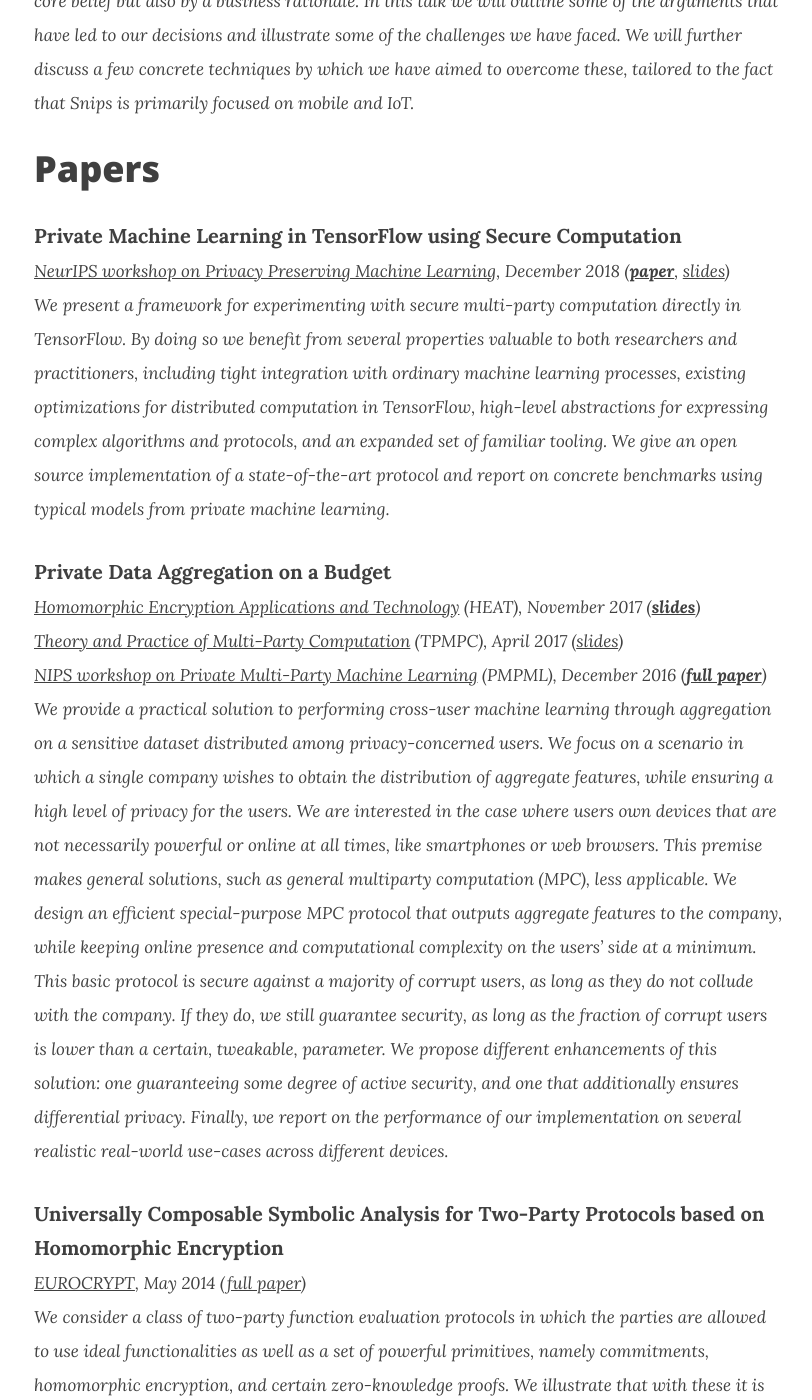
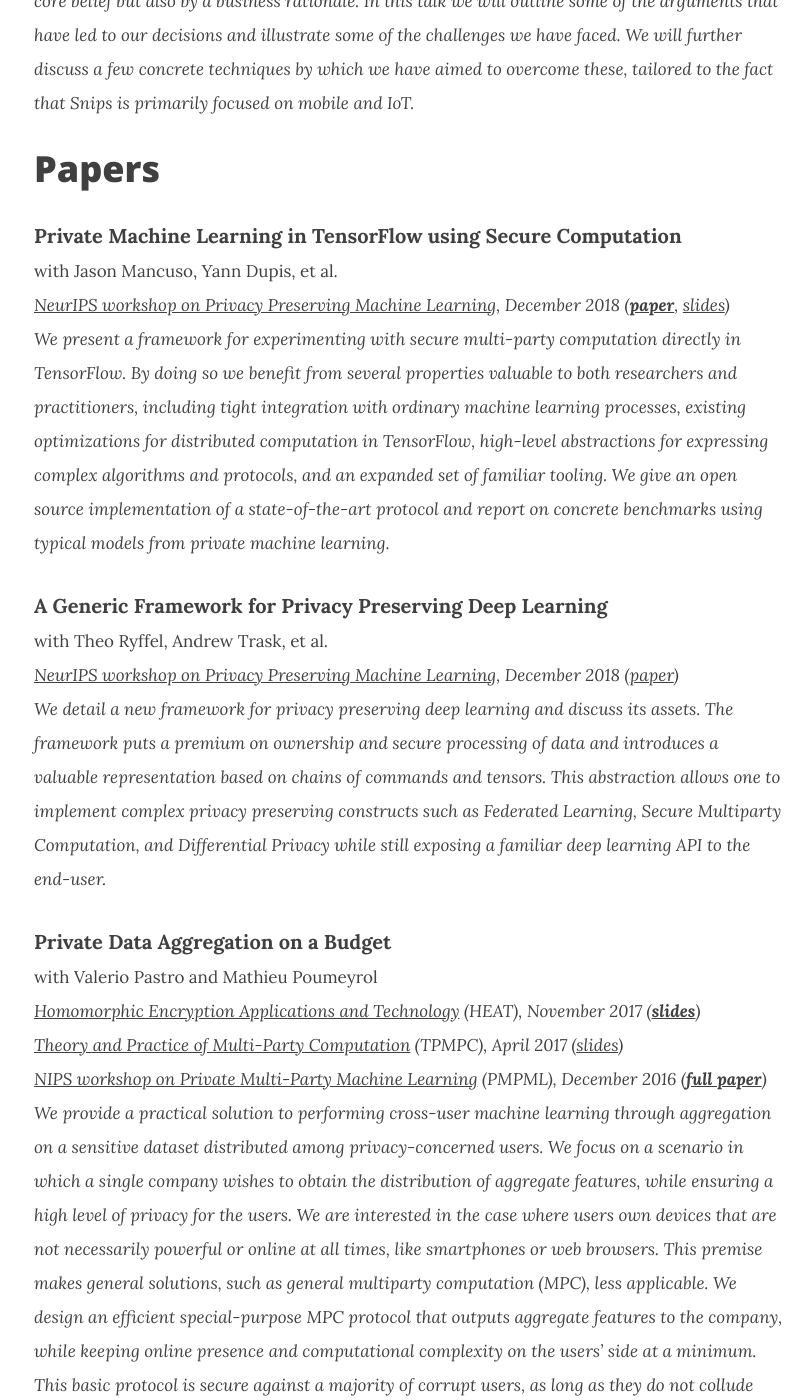
Before and after one commit to mortendahl/mortendahl.github.io, a Jekyll site: the page built from resources.md, in a window 1280 px wide and 1400 px high, scrolled down 1515 px. Shown: the whole window, without its empty margins (231-1043 px from the left). Built offline with Jekyll 4.4.1, drawn with Linux system fonts in a browser that asks for light colours; nearby versions of some CDN libraries; some of the changed text lies outside the part shown.

Commit message:
resources

```diff
--- a/resources.md
+++ b/resources.md
@@ -31,33 +31,45 @@
 # Papers
 
 <strong>Private Machine Learning in TensorFlow using Secure Computation</strong>
+<br/><small>with  Jason Mancuso, Yann Dupis, et al.</small>
 <br/><small><em>[NeurIPS workshop on Privacy Preserving Machine Learning](https://ppml-workshop.github.io/ppml/), December 2018 (**[paper](https://arxiv.org/abs/1810.08130)**, [slides](https://github.com/mortendahl/talks/raw/master/PPML18-slides.pdf))</em></small>
 <br/><small><em>We present a framework for experimenting with secure multi-party computation directly in TensorFlow. By doing so we benefit from several properties valuable to both researchers and practitioners, including tight integration with ordinary machine learning processes, existing optimizations for distributed computation in TensorFlow, high-level abstractions for expressing complex algorithms and protocols, and an expanded set of familiar tooling. We give an open source implementation of a state-of-the-art protocol and report on concrete benchmarks using typical models from private machine learning.</em></small>
 
+<strong>A Generic Framework for Privacy Preserving Deep Learning</strong>
+<br/><small>with Theo Ryffel, Andrew Trask, et al.</small>
+<br/><small><em>[NeurIPS workshop on Privacy Preserving Machine Learning](https://ppml-workshop.github.io/ppml/), December 2018 ([paper](https://arxiv.org/abs/1811.04017))</em></small>
+<br/><small><em>We detail a new framework for privacy preserving deep learning and discuss its assets. The framework puts a premium on ownership and secure processing of data and introduces a valuable representation based on chains of commands and tensors. This abstraction allows one to implement complex privacy preserving constructs such as Federated Learning, Secure Multiparty Computation, and Differential Privacy while still exposing a familiar deep learning API to the end-user.</em></small>
+
 <strong>Private Data Aggregation on a Budget</strong>
+<br/><small>with Valerio Pastro and Mathieu Poumeyrol</small>
 <br/><small><em>[Homomorphic Encryption Applications and Technology](https://heat-project.eu/finalworkshop/) (HEAT), November 2017 (**[slides](https://github.com/mortendahl/talks/raw/master/HEAT17-slides.pdf)**)</em></small>
 <br/><small><em>[Theory and Practice of Multi-Party Computation](http://www.multipartycomputation.com/tpmpc-2017) (TPMPC), April 2017 ([slides](https://github.com/mortendahl/talks/raw/master/TPMPC17-slides.pdf))</em></small>
 <br/><small><em>[NIPS workshop on Private Multi-Party Machine Learning](https://pmpml.github.io/PMPML16/) (PMPML), December 2016 (**[full paper](https://eprint.iacr.org/2017/643)**)</em></small>
 <br/><small><em>We provide a practical solution to performing cross-user machine learning through aggregation on a sensitive dataset distributed among privacy-concerned users. We focus on a scenario in which a single company wishes to obtain the distribution of aggregate features, while ensuring a high level of privacy for the users. We are interested in the case where users own devices that are not necessarily powerful or online at all times, like smartphones or web browsers. This premise makes general solutions, such as general multiparty computation (MPC), less applicable. We design an efficient special-purpose MPC protocol that outputs aggregate features to the company, while keeping online presence and computational complexity on the users’ side at a minimum. This basic protocol is secure against a majority of corrupt users, as long as they do not collude with the company. If they do, we still guarantee security, as long as the fraction of corrupt users is lower than a certain, tweakable, parameter. We propose different enhancements of this solution: one guaranteeing some degree of active security, and one that additionally ensures differential privacy. Finally, we report on the performance of our implementation on several realistic real-world use-cases across different devices.</em></small>
 
 <strong>Universally Composable Symbolic Analysis for Two-Party Protocols based on Homomorphic Encryption</strong>
+<br/><small>with Ivan Damgård</small>
 <br/><small><em>[EUROCRYPT](http://ec14.compute.dtu.dk/), May 2014 ([full paper](https://eprint.iacr.org/2013/296))</em></small>
 <br/><small><em>We consider a class of two-party function evaluation protocols in which the parties are allowed to use ideal functionalities as well as a set of powerful primitives, namely commitments, homomorphic encryption, and certain zero-knowledge proofs. We illustrate that with these it is possible to capture protocols for oblivious transfer, coin-flipping, and generation of multiplication-triple.
 We show how any protocol in our class can be compiled to a symbolic representation expressed as a process in an abstract process calculus, and prove a general computational soundness theorem implying that if the protocol realises a given ideal functionality in the symbolic setting, then the original version also realises the ideal functionality in the standard computational UC setting. In other words, the theorem allows us to transfer a proof in the abstract symbolic setting to a proof in the standard UC model. Finally, we show that the symbolic interpretation is simple enough in a number of cases for the symbolic proof to be partly automated using the ProVerif tool.</em></small>
 
 <strong>On Secure Two-Party Integer Division</strong>
+<br/><small>with Chao Ning and Tomas Toft</small>
 <br/><small><em>[Financial Cryptography and Data Security](https://fc12.ifca.ai/) (FC), February 2012 ([full paper](https://eprint.iacr.org/2012/164))</em></small>
 <br/><small><em>We consider the problem of secure integer division: given two Paillier encryptions of l-bit values n and d, determine an encryption of n/d without leaking any information about n or d. We propose two new protocols solving this problem.</em></small>
 
 <strong>Type-Based Automated Verification of Authenticity in Asymmetric Cryptographic Protocols</strong>
+<br/><small>with Naoki Kobayashi, Yunde Sun, and Hans Hüttel</small>
 <br/><small><em>[Automated Technology for Verification and Analysis](https://link.springer.com/conference/atva) (ATVA), 2011</em></small>
 <br/><small><em>Gordon and Jeffrey developed a type system for verification of asymmetric and symmetric cryptographic protocols. We propose a modified version of Gordon and Jeffrey’s type system and develop a type inference algorithm for it, so that protocols can be verified automatically as they are, without any type annotations or explicit type casts. We have implemented a protocol verifier SPICA2 based on the algorithm, and confirmed its effectiveness.</em></small>
 
 <strong>Formal Analysis of Privacy for Anonymous Location Based Services</strong>
+<br/><small>with Stéphanie Delaune and Graham Steel</small>
 <br/><small><em>[Theory of Security and Applications](https://www.springer.com/us/book/9783642273742) (TOSCA), March 2011 ([paper](http://www.lsv.fr/Publis/PAPERS/PDF/DDS-tosca11.pdf))</em></small>
 <br/><small><em>We propose a framework for formal analysis of privacy in location based services such as anonymous electronic toll collection. We give a formal definition of privacy, and apply it to the VPriv scheme for vehicular services. We analyse the resulting model using the ProVerif tool, concluding that our privacy property holds only if certain conditions are met by the implementation. Our analysis includes some novel features such as the formal modelling of privacy for a protocol that relies on interactive zero-knowledge proofs of knowledge and list permutations.</em></small>
 
 <strong>Formal Analysis of Privacy for Vehicular Mix-Zones</strong>
+<br/><small>with Stéphanie Delaune and Graham Steel</small>
 <br/><small><em>[European Symposium on Research in Computer Security](https://dblp.uni-trier.de/db/conf/esorics/esorics2010.html) (ESORICS), 2010</em></small>
 <br/><small><em>Embedded Security in Cars (ESCAR), 2010</em></small>
 <br/><small><em>Formal Methods and Cryptography (CryptoForma), 2010</em></small>
```
